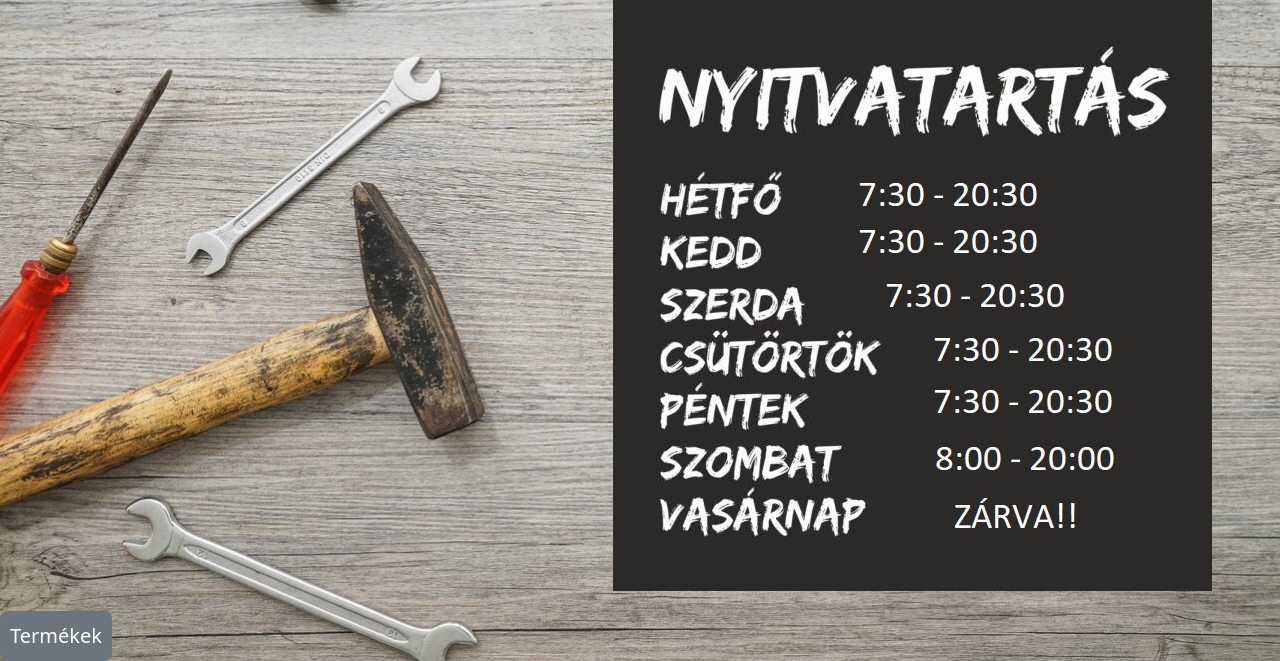
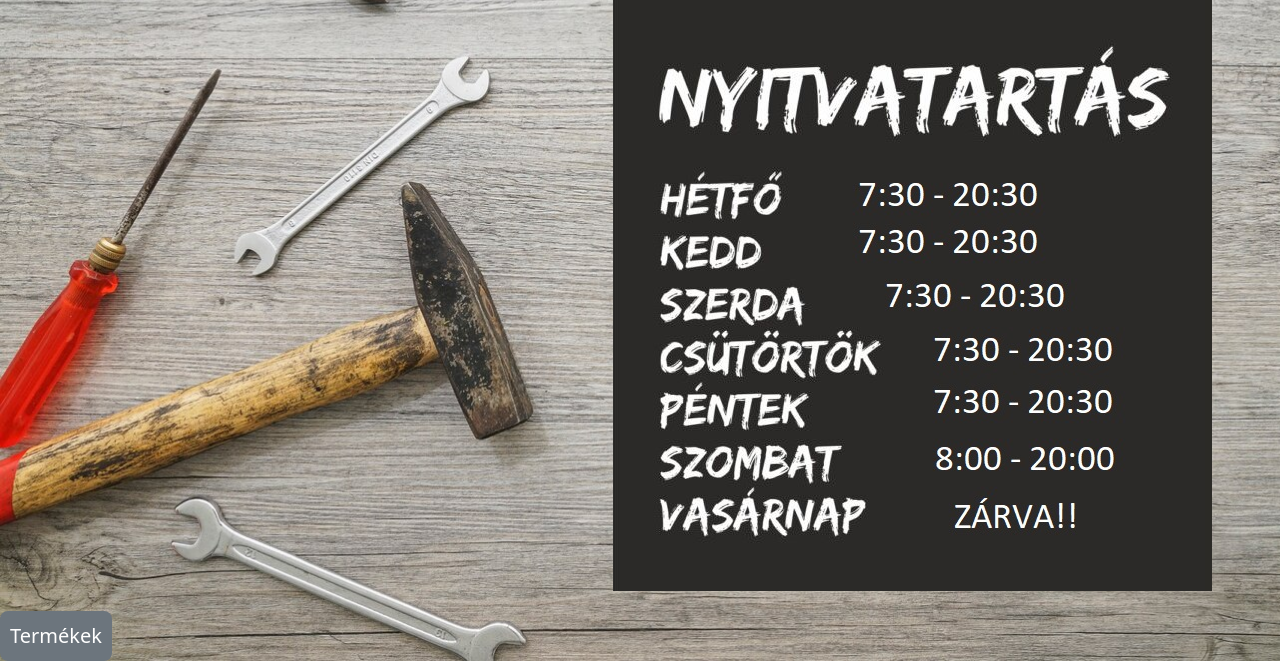
Before and after one commit to Pepee35/barkacs, a plain HTML site: page index.html in a window 1280 px wide. Shown: the part 257-918 px from the top of the page. Drawn offline with nearby package versions, Linux system fonts and the light colour scheme.

Commit message:
style cucc

```diff
--- a/css/style.css
+++ b/css/style.css
@@ -1,9 +1,6 @@
 @import url('https://fonts.googleapis.com/css2?family=Outfit:wght@500&display=swap');
-
-body {
-    background-image: url('../img/bg.jpg');
+#bg {
     background-repeat: no-repeat;
-    background-position: center;
     background-size: cover;
 }
 
--- a/index.html
+++ b/index.html
@@ -8,7 +8,7 @@
     <link rel="stylesheet" href="https://cdnjs.cloudflare.com/ajax/libs/bootstrap/5.3.2/css/bootstrap.min.css">
     <link rel="stylesheet" href="./css/style.css">
 </head>
-<body>
+<body background="img/bg.jpg" id="bg">
   <nav class="navbar navbar-expand-sm navbar-light bg-light">
       <a class="navbar-brand ms-3 fs-2 bbb" href="#">BBB</a>
       <button class="navbar-toggler" type="button" data-toggle="collapse" data-target="#navbarNav" aria-controls="navbarNav" aria-expanded="true" aria-label="Toggle navigation">
```
